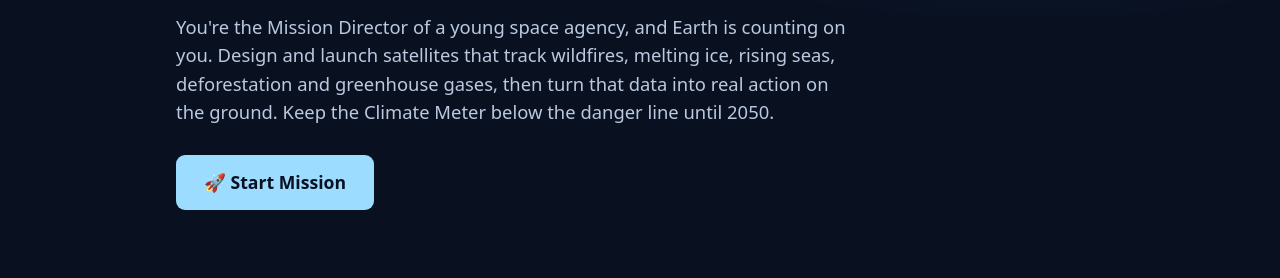
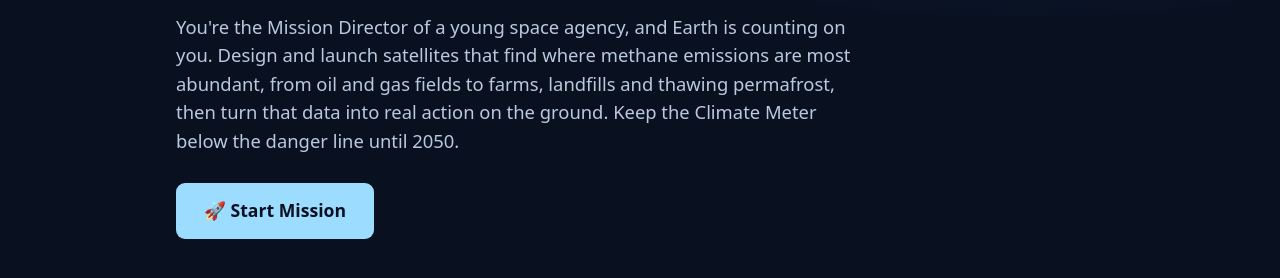
Before and after one commit to curiofrontierx/NasaApp_2026_SpaceMissionDesign, a plain HTML site: page index.html in a window 1280 px wide. Shown: the part 258-536 px from the top of the page. Drawn offline with Linux system fonts and the light colour scheme.

Commit message:
Focus start page description on finding methane emission hotspots
Co-Authored-By: Claude Opus 5.5 <noreply@anthropic.com>

```diff
--- a/index.html
+++ b/index.html
@@ -44,8 +44,9 @@
       <h1>Mission:<br>Blue Marble</h1>
       <p class="lead">
         You're the Mission Director of a young space agency, and Earth is counting on you.
-        Design and launch satellites that track wildfires, melting ice, rising seas,
-        deforestation and greenhouse gases, then turn that data into real action on the ground.
+        Design and launch satellites that find where methane emissions are most abundant,
+        from oil and gas fields to farms, landfills and thawing permafrost,
+        then turn that data into real action on the ground.
         Keep the Climate Meter below the danger line until 2050.
       </p>
       <a class="btn" href="design.html">🚀 Start Mission</a>
```
